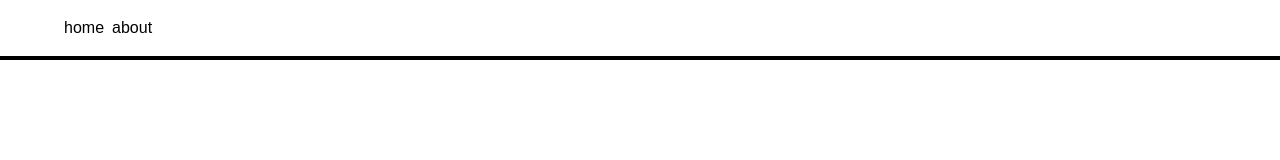
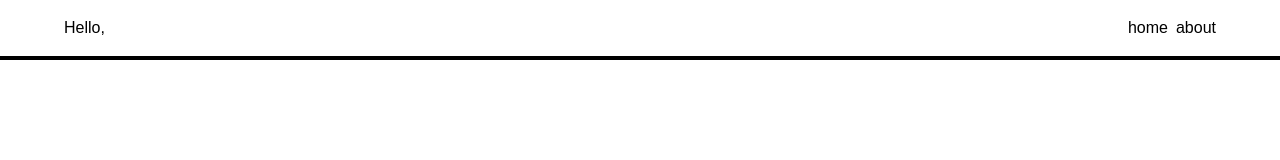
Before and after one commit to frnlb/kenmei-prueba, a React (Create React App) app: page /about in a window 1280 px wide. Before the commit this address had no page. Shown: the top 160 px of the page. Built offline with nearby package versions, Linux system fonts and the light colour scheme.

Commit message:
save changes

```diff
--- a/src/About.tsx
+++ b/src/About.tsx
@@ -1,19 +1,13 @@
 import React, { useContext } from "react";
 import UserContext from "./hooks/userContext";
 
-const Test = () => {
-  const { user, setUser } = useContext(UserContext);
-
-  console.log("user", user);
-
+const About = () => {
+  const { user } = useContext(UserContext);
   return (
     <div>
-      <h1>{user?.name}</h1>
-      <button
-        onClick={() => setUser && setUser({ name: "Pepe", email: "pepe@pepe" })}
-      ></button>
+      <h1>This is the about page, {user?.name}</h1>
     </div>
   );
 };
 
-export default Test;
+export default About;
--- a/src/Home.tsx
+++ b/src/Home.tsx
@@ -8,11 +8,9 @@ import Layout from "components/Layout/Layout";
 
 const Home = () => {
   const expirationTime = 1500;
-  const { time, setTime, setStartCountdown, startCountdown } =
+  const { time, setStartCountdown, startCountdown } =
     useCountdown(expirationTime);
   const { user, setUser } = useContext(UserContext);
-  console.log("time", time);
-  console.log({ user });
   return (
     <Layout size="large">
       <h1 className="font-corp">Home</h1>
--- a/src/components/Header/Header.tsx
+++ b/src/components/Header/Header.tsx
@@ -1,18 +1,19 @@
 import Layout from 'components/Layout/Layout';
-import React from 'react'
-import { Link } from 'react-router-dom'
+import React, { useContext } from 'react'
+import { Link } from 'react-router-dom';
+import UserContext from 'hooks/userContext';
 
 export interface HeaderProps {
     links: {name: string, href: string}[];
-    userName?: string;
 }
 
-const Header = ({links, userName}:HeaderProps) => {
+const Header = ({links}:HeaderProps) => {
+    const {user} = useContext(UserContext);
   return (
 
         <div className='fixed left-0 right-0 top-0 z-20 bg-white border-b-4 py-1 md:py-4'>
                 <div className='flex w-full px-8 md:px-16 justify-between'>
-                {userName && (<div className='flex'>Hello, {userName}</div>)}
+                {user && (<div className='flex'>Hello, {user.name}</div>)}
         <div className='flex gap-2 items-end'>{links.map(({href, name}) => <Link to={href}>{name}</Link>)}</div>
         </div>
     </div>
--- a/src/index.tsx
+++ b/src/index.tsx
@@ -4,6 +4,7 @@ import Home from "./Home";
 import { BrowserRouter, Route, Routes } from "react-router-dom";
 import { UserProvider } from "hooks/userContext";
 import Header from "components/Header/Header";
+import About from "./About";
 
 const LINKS = [
   { name: "home", href: "/" },
@@ -18,6 +19,7 @@ const App: React.FC = () => {
         <Header links={LINKS}/>
         <Routes>
           <Route path="/" element={<Home />} />
+          <Route path="/about" element={<About />} />
         </Routes>
       </UserProvider>
     </BrowserRouter>
```
